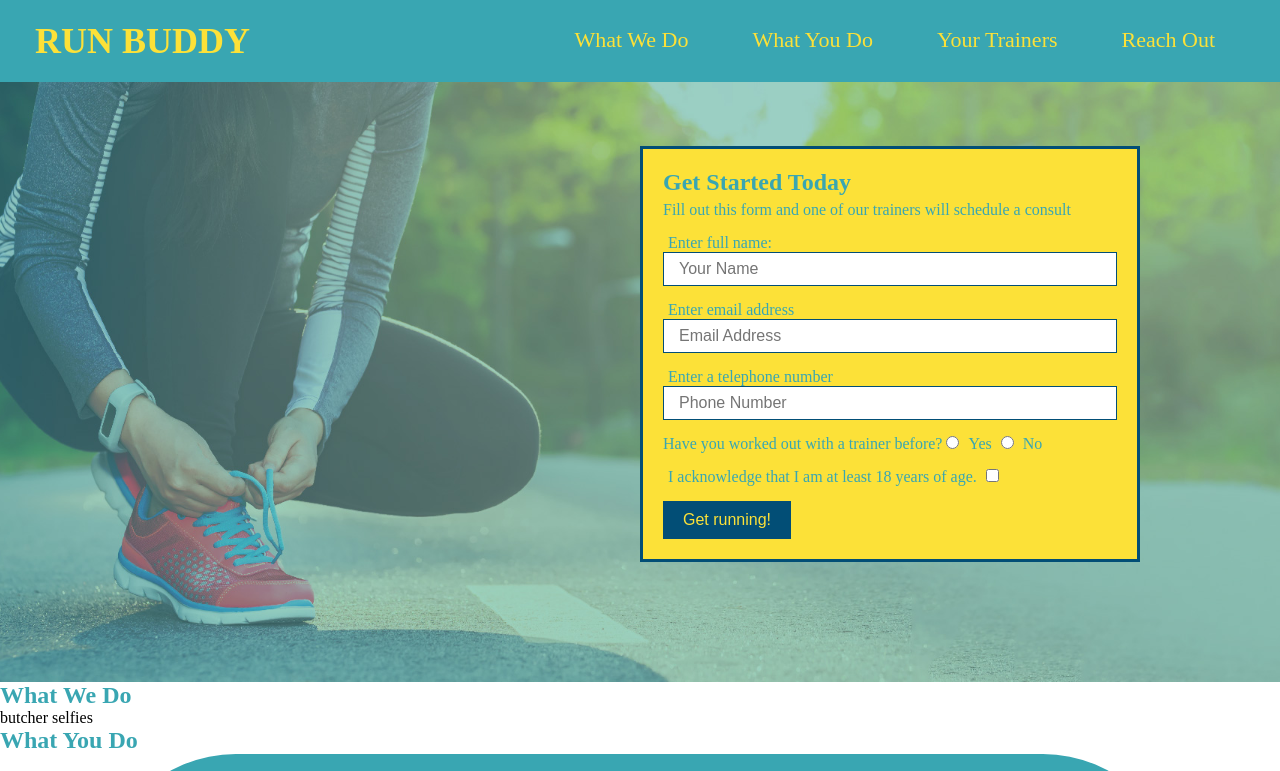
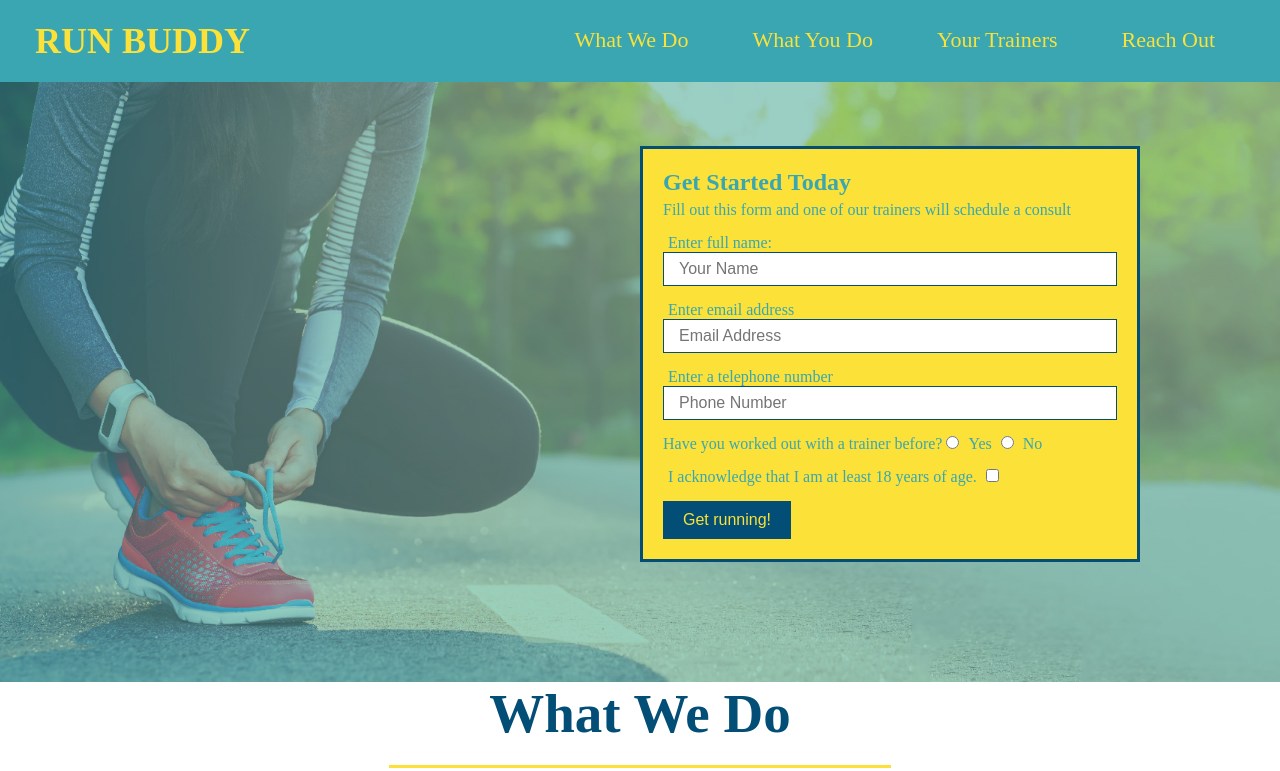
Before and after one commit to YuleDev/run-buddy, a plain HTML site: page index.html in a window 1280 px wide. Shown: the top 771 px of the page. Drawn offline with Linux system fonts and the light colour scheme.

Commit message:
1.4.5 update

```diff
--- a/assets/css/style.css
+++ b/assets/css/style.css
@@ -139,3 +139,29 @@ footer div {
 footer a {
   color: #024e76;
 }
+
+.intro {
+  text-align: center;
+}
+
+.intro h2 {
+  font-size: 55px;
+  color: #024e76;
+  margin-bottom: 35px;
+  padding: 0 100px 20px 100px;
+  border-bottom: 3px solid;
+  border-color: #fce138;
+}
+
+.intro h2 {
+  /* add this alongside your other declarations */
+  display: inline-block;
+}
+
+.intro p {
+  line-height: 1.7;
+  color: #39a6b2;
+  width: 80%;
+  font-size: 20px;
+  margin: 0 auto;
+}
--- a/index.html
+++ b/index.html
@@ -67,7 +67,7 @@
         </section>
 
         <!-- "what we do" section -->
-        <section id="what-we-do">
+        <section id="what-we-do" class="intro">
             <h2> What We Do</h2>
             <p>
                 butcher selfies
```
